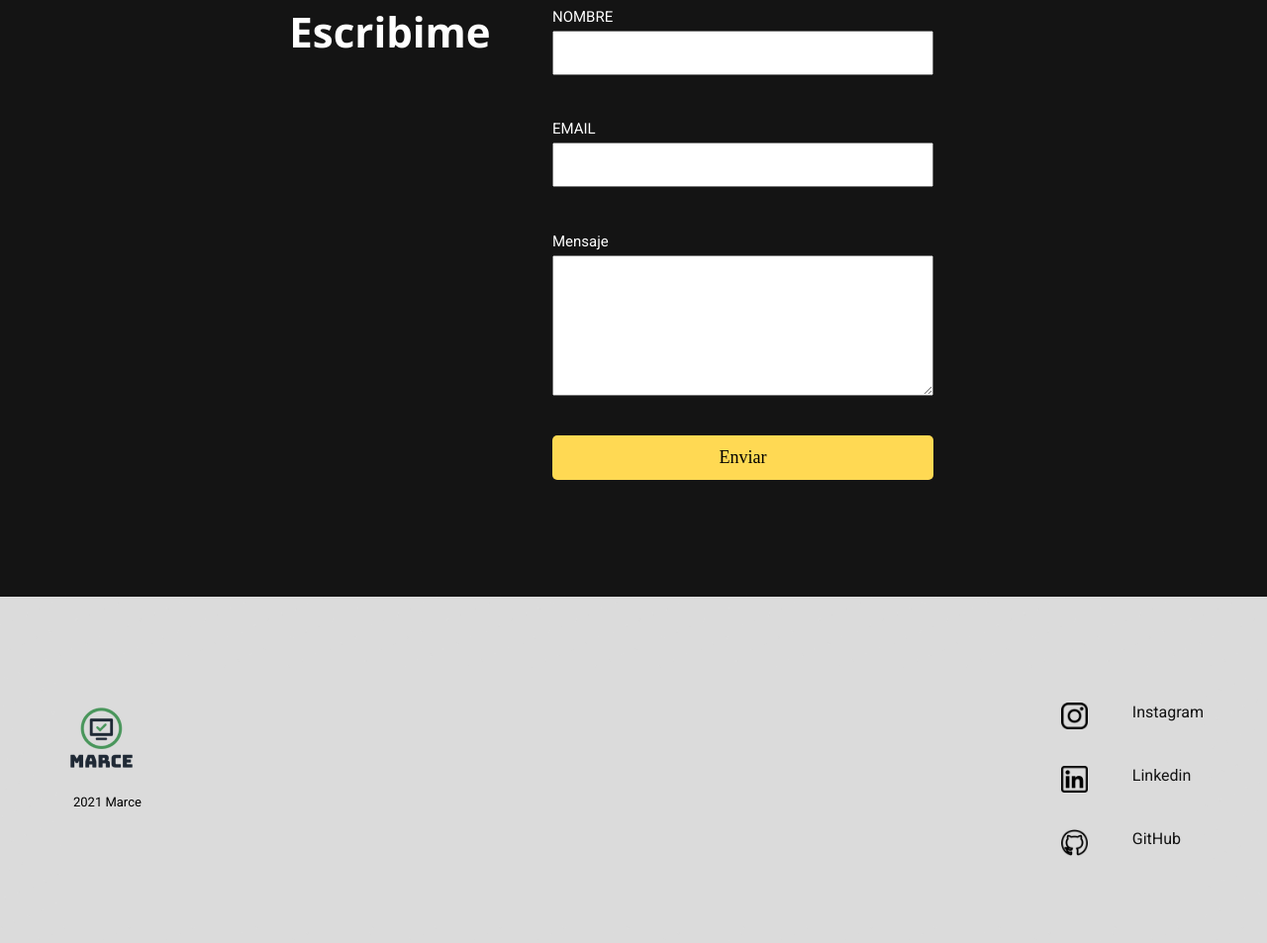
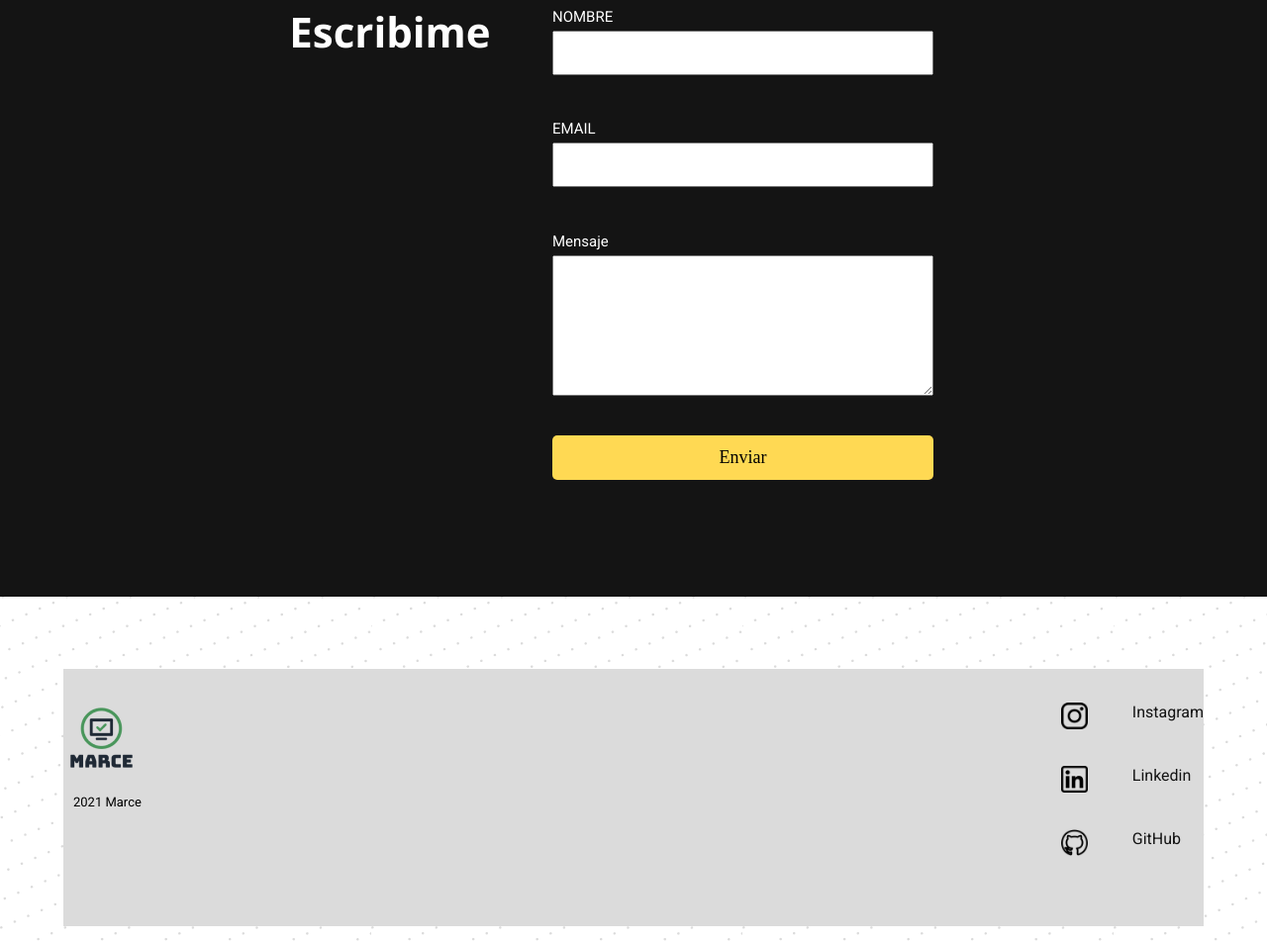
Before and after one commit to lautaro427/Sitio-Web, a plain HTML site: page index.html in a window 1280 px wide. Shown: the part 1932-2885 px from the top of the page at 99% size. Drawn offline with nearby package versions, Linux system fonts and the light colour scheme.

Commit message:
Update style.css

```diff
--- a/style.css
+++ b/style.css
@@ -375,7 +375,7 @@
 @media (min-width: 700px) {
   .section-cinco {
     height: 350px;
-    background-image: url(puntitos.png);
+    background: url(puntitos.png);
   }
 }
 .fecha {
```
